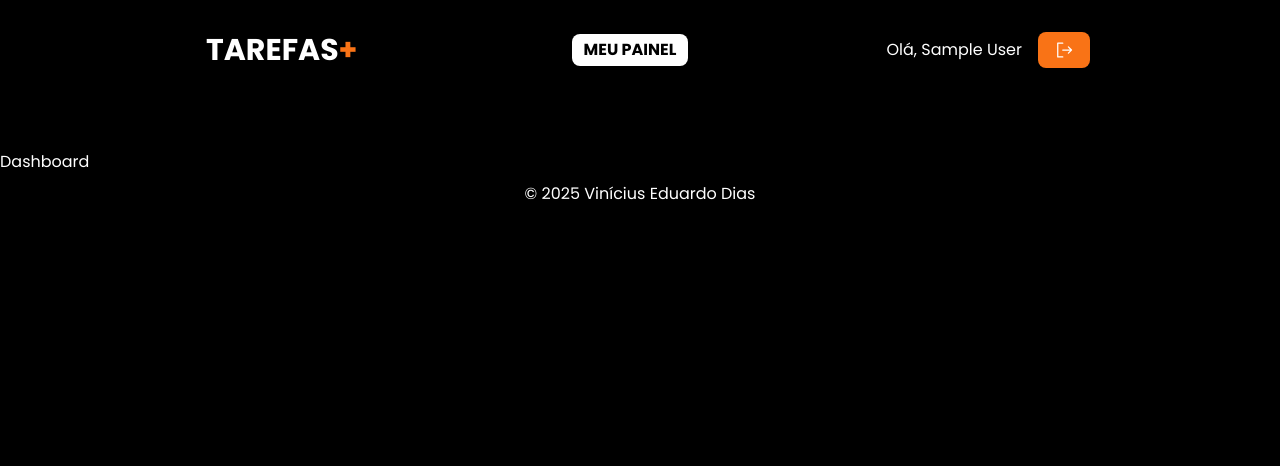
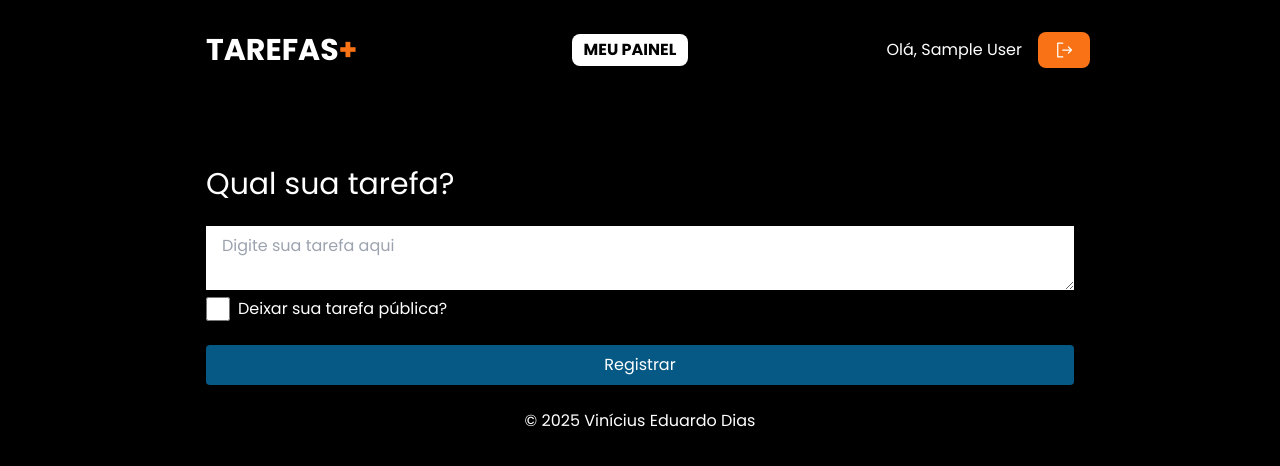
Before and after one commit to ViniciusEduardoDias/gestor-x, a Next.js app: page /dashboard in a window 1280 px wide. Shown: the top 466 px of the page. Built offline with nearby package versions, Linux system fonts and the light colour scheme; no server answers; sample sign-in values are in the browser's storage.

Commit message:
feat: adiciona formulario  na tela de dashboard e estiliza

```diff
--- a/src/app/dashboard/page.tsx
+++ b/src/app/dashboard/page.tsx
@@ -1,6 +1,10 @@
 import { getServerSession } from "next-auth";
 import { authOptions } from "@/lib/auth";
 import { redirect } from "next/navigation";
+
+import TextArea from "@/components/TextArea";
+
+import Head from "next/head";
 
 export default async function Dashboard() {
   const session = await getServerSession(authOptions);
@@ -10,8 +14,26 @@ export default async function Dashboard() {
   }
 
   return (
-    <main>
-      <h1 className="text-white">Dashboard</h1>
-    </main>
+    <div className="max-w-[900px] mx-auto p-4 w-full flex flex-col items-center md:max-w-[900px]">
+      <Head>
+        <title>Meu painel de tarefas</title>
+      </Head>
+      <main className="w-full flex flex-col gap-6">
+        <h1 className="text-3xl text-white">Qual sua tarefa?</h1>
+        <form action="">
+          <TextArea placeholder="Digite sua tarefa aqui" />
+          <div className="flex gap-2 items-center justify-start text-white">
+            <input type="checkbox" className="rounded w-6 h-6" />
+            <label>Deixar sua tarefa pública?</label>
+          </div>
+          <button
+            className="w-full mt-6 px-4 py-2 rounded bg-sky-800 text-white hover:bg-sky-900"
+            type="submit"
+          >
+            Registrar
+          </button>
+        </form>
+      </main>
+    </div>
   );
 }
--- /dev/null
+++ b/src/components/TextArea.tsx
@@ -0,0 +1,7 @@
+import { HTMLProps } from "react";
+
+function TextArea({ ...rest }: HTMLProps<HTMLTextAreaElement>) {
+  return <textarea className="w-full px-4 py-2" {...rest} />;
+}
+
+export default TextArea;
```
